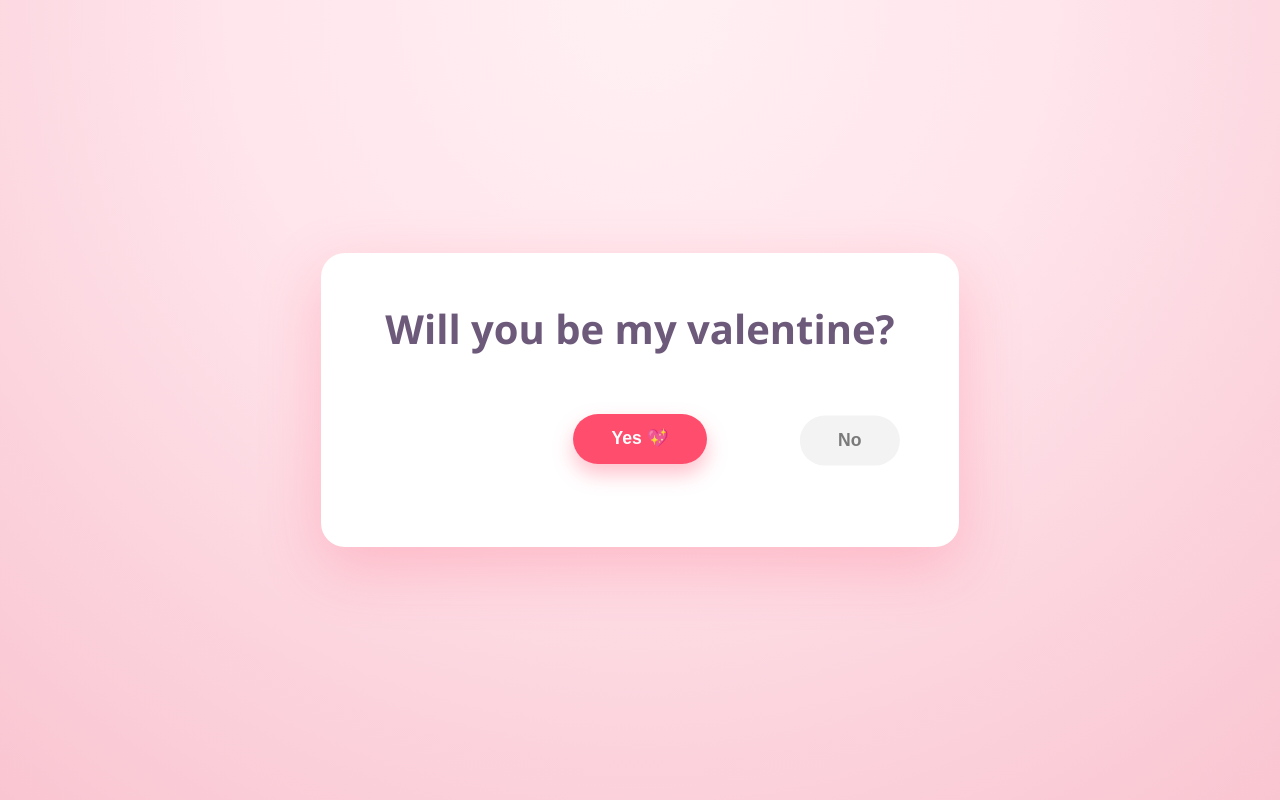
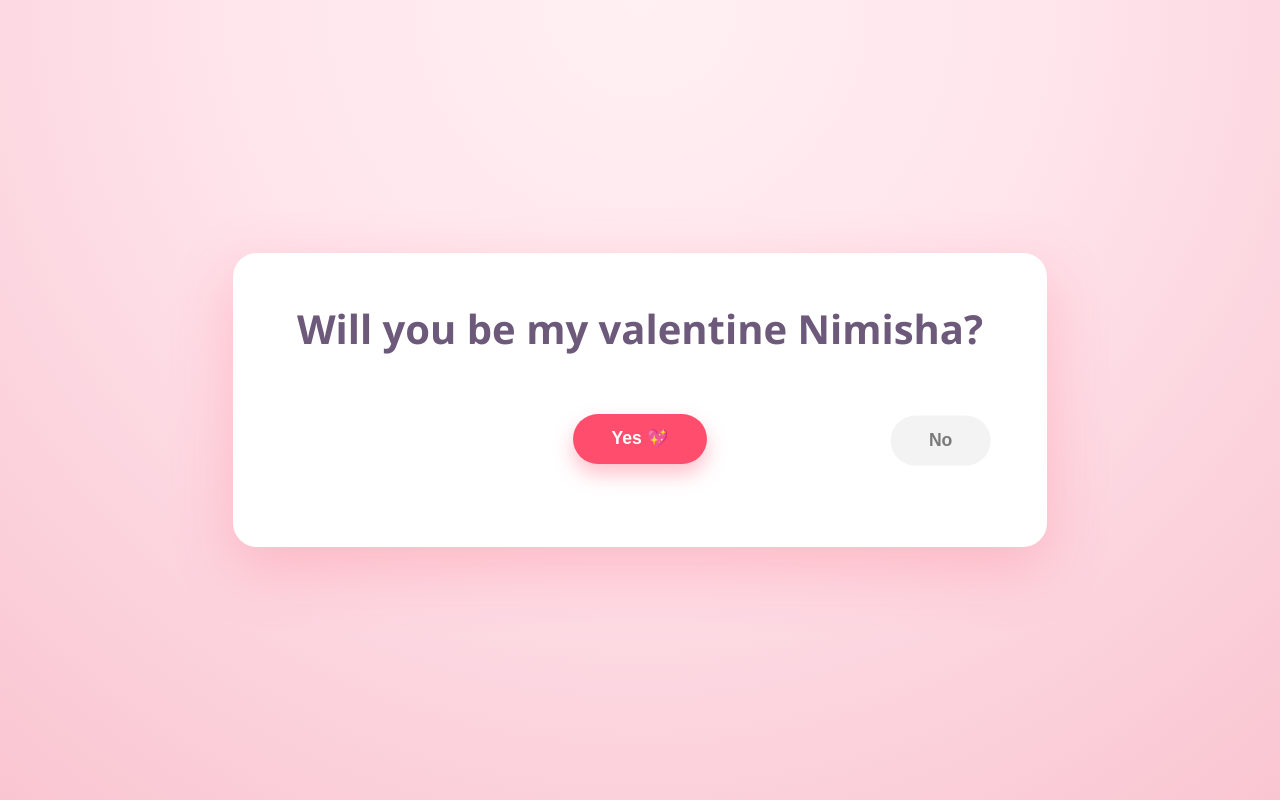
Before and after one commit to akrsh-dw/valent, a plain HTML site: page index.html in a window 1280 px wide. Drawn offline with Linux system fonts and the light colour scheme.

Commit message:
Update index.html

```diff
--- a/index.html
+++ b/index.html
@@ -192,7 +192,7 @@
   <body>
     <div class="confetti" id="confetti"></div>
     <div class="card" id="card">
-      <h1>Will you be my valentine?</h1>
+      <h1>Will you be my valentine Nimisha?</h1>
       <div class="button-row" id="button-area">
         <button id="yes-button" type="button">Yes 💖</button>
         <button id="no-button" type="button">No</button>
```
